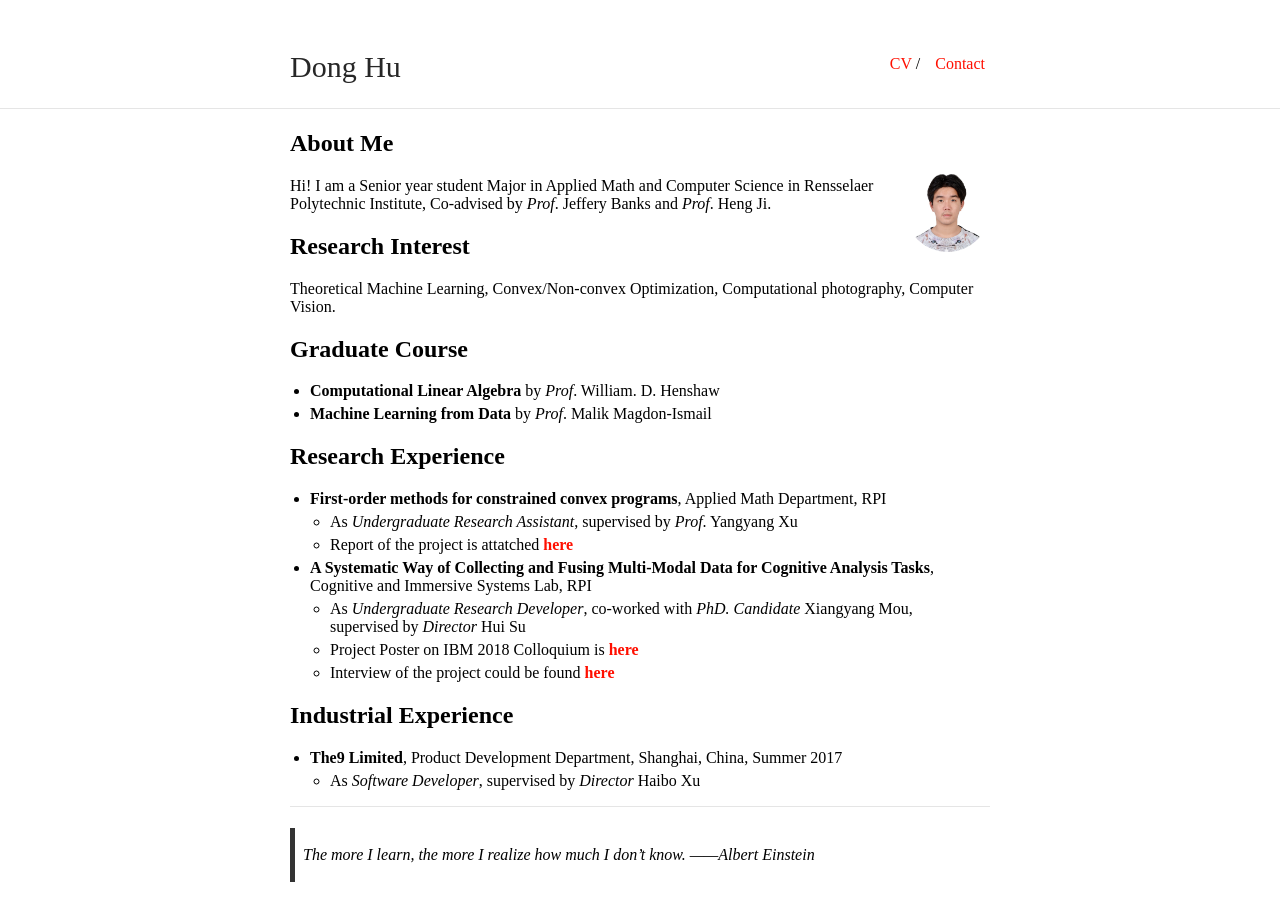
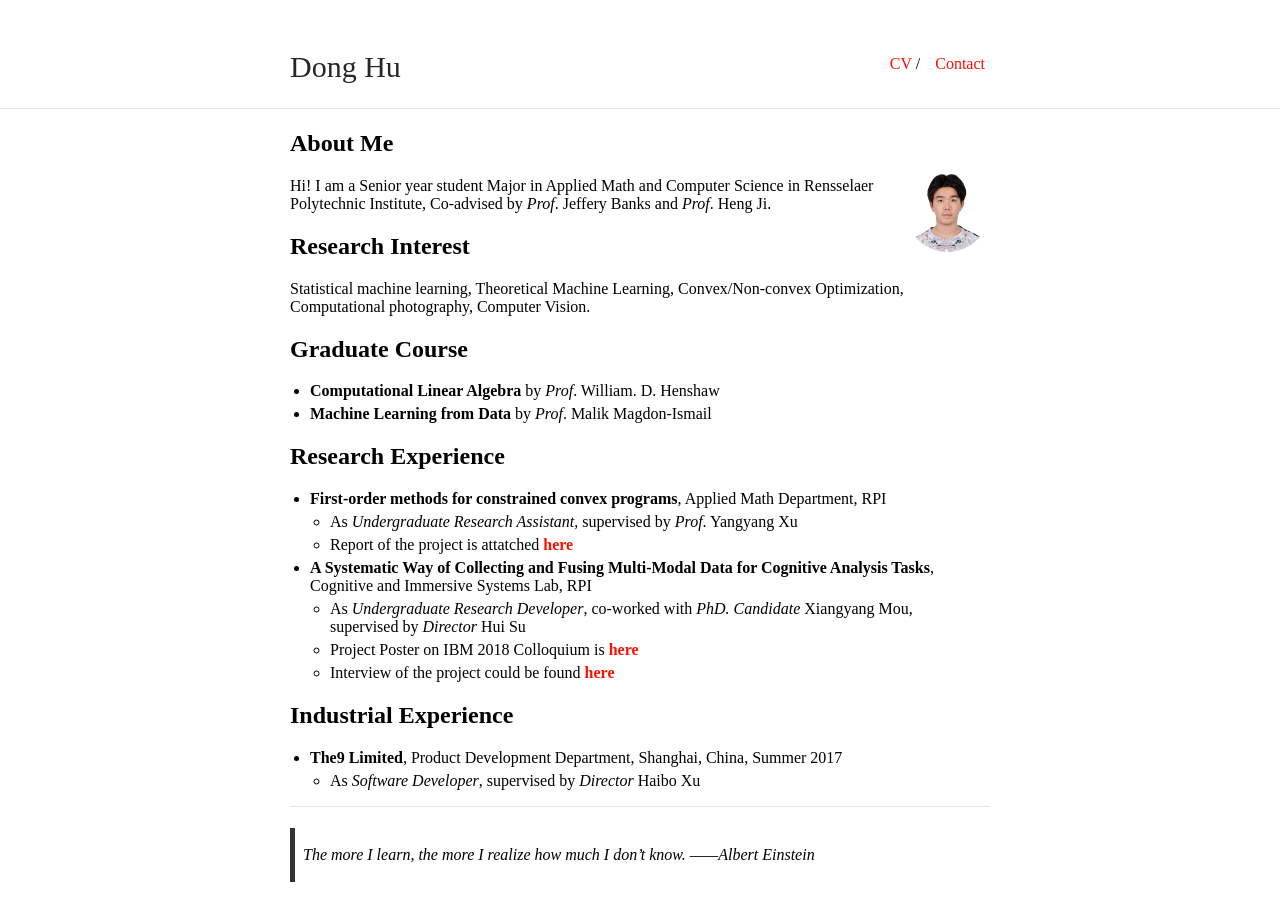
Before and after one commit to jurohd/jurohd.github.io, a Jekyll site: the page built from index.md, in a window 1280 px wide. Built offline with Jekyll 4.4.1, drawn with Linux system fonts in a browser that asks for light colours; our own code applies the rules of GitHub Pages for plain Markdown files.

Commit message:
Update index.md

```diff
--- a/index.md
+++ b/index.md
@@ -10,7 +10,7 @@ Hi! I am a Senior year student Major in Applied Math and Computer Science in Ren
 
 ## Research Interest
 
-Theoretical Machine Learning, Convex/Non-convex Optimization, Computational photography, Computer Vision.
+Statistical machine learning, Theoretical Machine Learning, Convex/Non-convex Optimization, Computational photography, Computer Vision.
 
 ## Graduate Course
 
```
